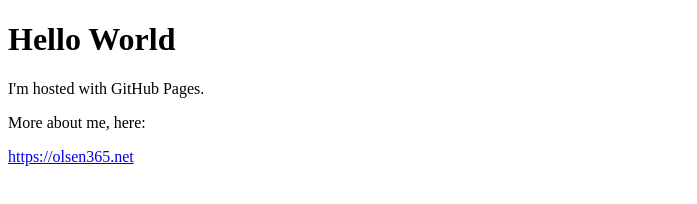
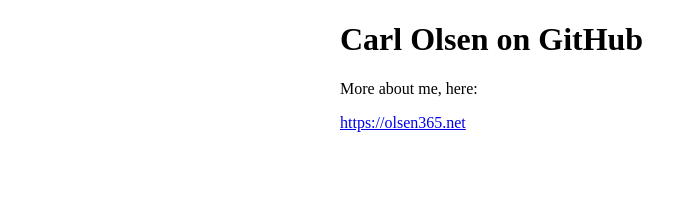
Before and after one commit to carlolsen/carlolsen.github.io, a plain HTML site: page index.html in a window 1280 px wide. Shown: the whole page, without its empty margins (0-697 px from the left). Drawn offline with Linux system fonts and the light colour scheme.

Commit message:
Update index.html

```diff
--- a/index.html
+++ b/index.html
@@ -5,12 +5,17 @@
     <meta charset="UTF-8">
     <meta http-equiv="X-UA-Compatible" content="IE=edge">
     <meta name="viewport" content="width=device-width, initial-scale=1.0">
-    <title>Document</title>
+    <title>Carl Olsen on GitHub</title>
+    <style>
+        body {
+            width: 600px;
+            margin: 0px auto;
+        }
+    </style>
 </head>
 
 <body>
-    <h1>Hello World</h1>
-    <p>I'm hosted with GitHub Pages.</p>
+    <h1>Carl Olsen on GitHub</h1>
     <p>More about me, here:</p>
     <p><a href="https://olsen365.net" target="_blank">https://olsen365.net</a></p>
 </body>
```
